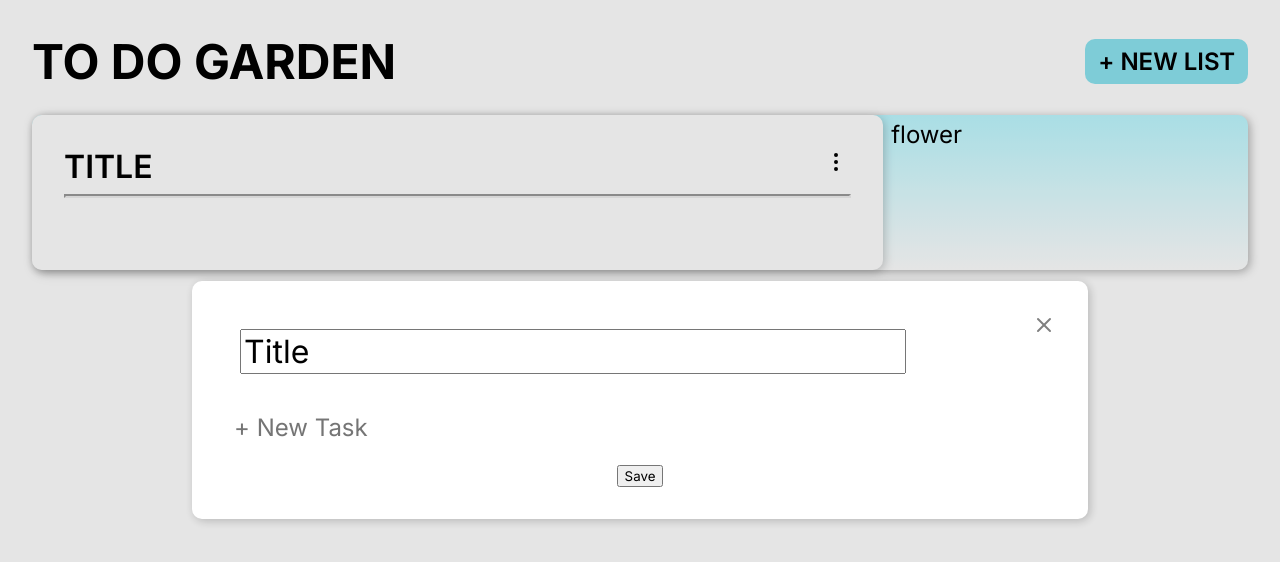
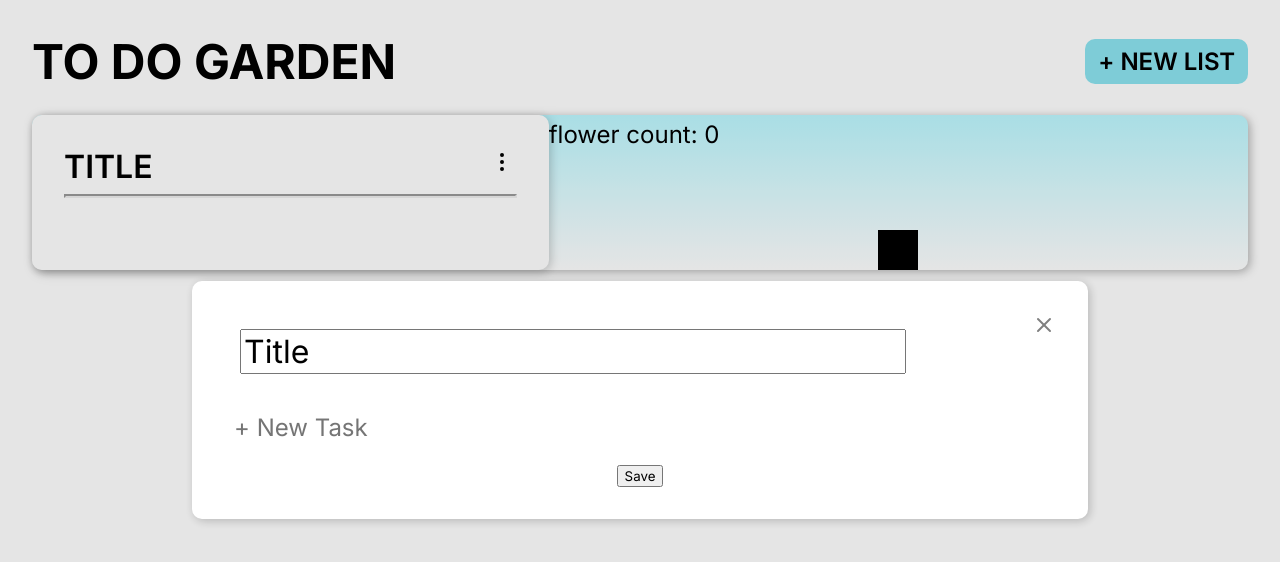
Before and after one commit to jenniemwei/to-do-garden, a React (Create React App) app: page / in a window 1280 px wide. Both pictures are taken after a click on the button "+ NEW LIST". Shown: the top 562 px of the page. Built offline with nearby package versions, Linux system fonts and the light colour scheme.

Commit message:
start adding flower

```diff
--- a/src/components/Flower.jsx
+++ b/src/components/Flower.jsx
@@ -0,0 +1,6 @@
+import React, { useState } from "react";
+// display flower based on length of completed tasks%10?
+// add a flower counter to the tasklist object
+export default function Flower({ handleChangeTaskState, listIndex, taskLists}) {
+
+}
--- a/src/components/TaskList.jsx
+++ b/src/components/TaskList.jsx
@@ -123,7 +123,8 @@ export default function TaskList({ listIndex, taskLists, setTaskLists }) {
           </ul>
         </div>
         <div className="flower-container">
-          <p>flower</p>
+          <p>flower count: {Math.floor(taskLists[listIndex].checkedItems.length/5)}</p>
+          <div className="flower-placeholder"></div>
         </div>
       </div>
     </>
--- a/src/styles/Lists.css
+++ b/src/styles/Lists.css
@@ -44,9 +44,7 @@ li {
   filter:drop-shadow(2px 2px 5px rgba(0,0,0,0.3));
   width:100%;
 }
-.flower-container{
-  /* width:12vh; */
-}
+
 .list-container {
   filter:drop-shadow(2px 2px 5px rgba(0,0,0,0.2));
   padding: 2rem;
@@ -138,3 +136,18 @@ body {
   margin: 0;
   padding: 0;
 }
+.flower-container{
+  /* background-color: aqua; */
+  display: flex;
+  flex-direction: column;
+  width: 100%;
+  height: 100%;
+  align-items: center;
+  justify-content: space-between;
+
+}
+.flower-placeholder{
+  background-color:black;
+  width:40px;
+  height: 40px;
+}
```
